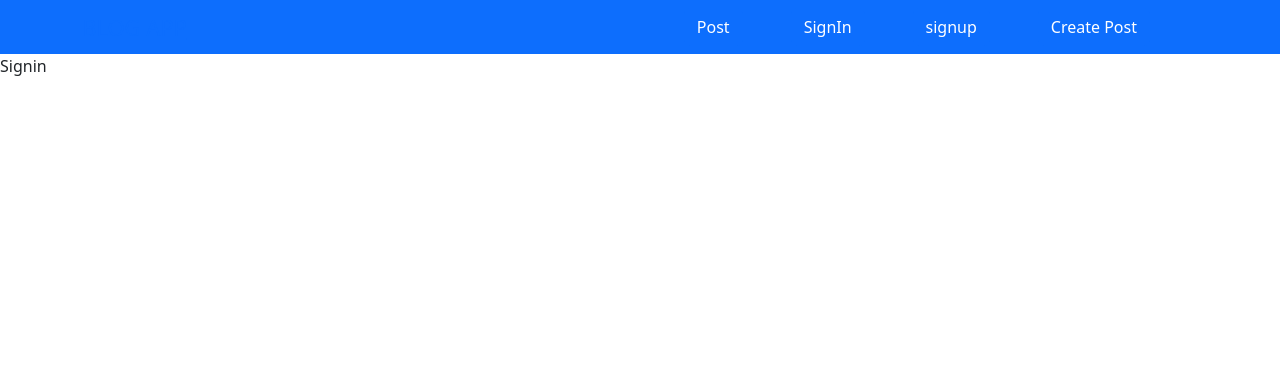
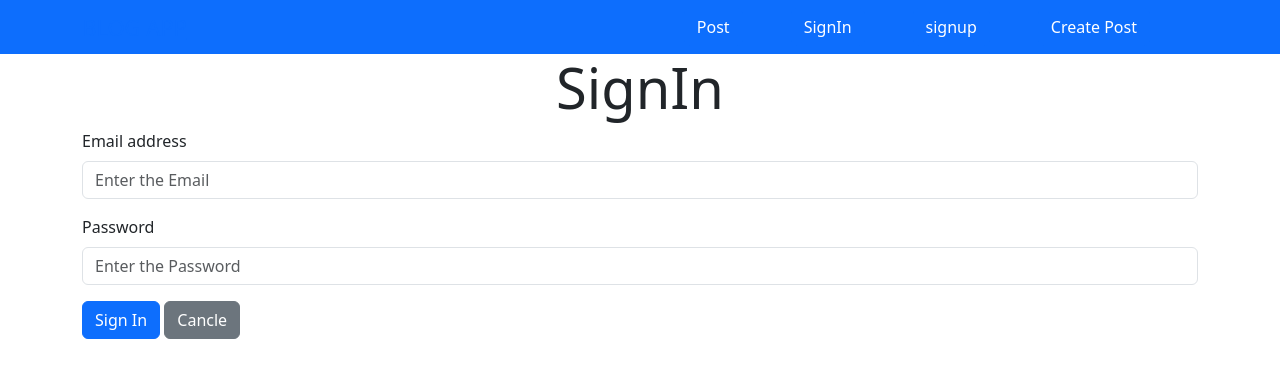
Before and after one commit to Jereenajames/MERN, a React (Vite) app in the folder Week-6/Blog-App/client/: page /signin in a window 1280 px wide. Shown: the top 378 px of the page. Built offline with nearby package versions, Linux system fonts and the light colour scheme.

Commit message:
Blog-App

```diff
--- a/Week-6/Blog-App/client/src/components/Signin.tsx
+++ b/Week-6/Blog-App/client/src/components/Signin.tsx
@@ -1,5 +1,60 @@
-const Signin =() =>{
-    return <div>Signin</div>
-};
+import Form from 'react-bootstrap/Form';
+import Button from 'react-bootstrap/Button';
+import { useState } from 'react';
+import axios from 'axios';
+import { Container } from 'react-bootstrap';
 
+const Signin = () => {
+    const [user, setUser] = useState({
+        email: "",
+        password: "",
+
+    });
+
+    const handleInput = (e : any ) =>{
+
+            const {name, value} = e.target;
+            setUser((prev) =>{
+                return{
+                    ...prev,
+                    [name]:value,
+                };
+            });
+    }
+
+    const handleSubmit = async (e: any) => {
+        // e.preventDefalut()
+        console.log(user);
+
+        const{email,password} = user;
+        if(email === "" ||password === ""  ){
+
+                alert("All the feild are mandatory");
+            }       else{
+                axios.post(" http://localhost:5000/api/v1/users/signin",user)
+            }
+            }
+
+        return <Container>
+        <h2 className="display-4 text-center">SignIn</h2>
+        <Form>
+
+            <Form.Group className="mb-3" controlId="exampleForm.ControlInput2">
+                <Form.Label>Email address</Form.Label>
+                <Form.Control type="email" placeholder="Enter the Email "
+                 name='email' value={user.email} onChange={handleInput} />
+            </Form.Group>
+            <Form.Group className="mb-3" controlId="exampleForm.ControlInput3">
+                <Form.Label>Password</Form.Label>
+                <Form.Control type="email" placeholder="Enter the Password"
+                name='password' value={user.password} onChange={handleInput} />
+            </Form.Group>
+
+
+            <Button variant="primary" onClick={handleSubmit} >Sign In</Button>{' '}
+            <Button variant="secondary">Cancle</Button>{' '}
+        </Form>
+
+        </Container>
+}
 export default Signin;
```
